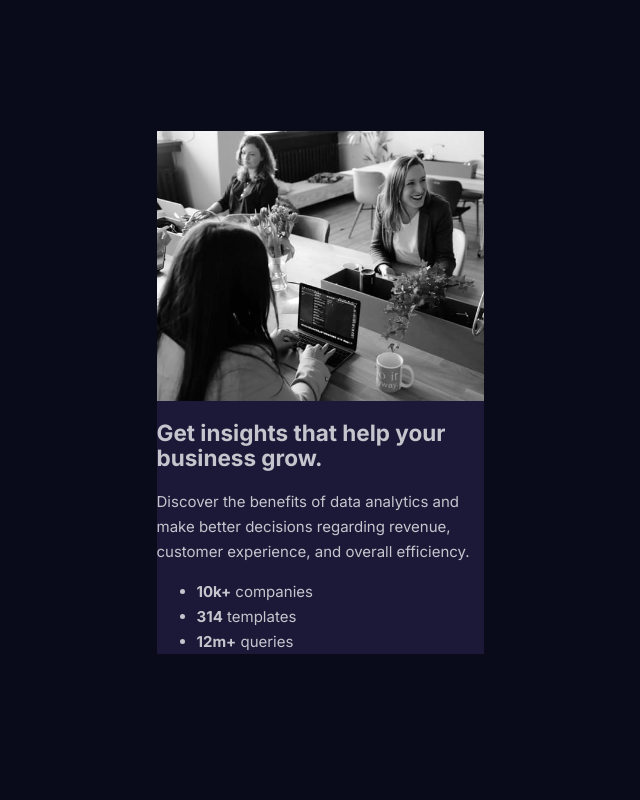
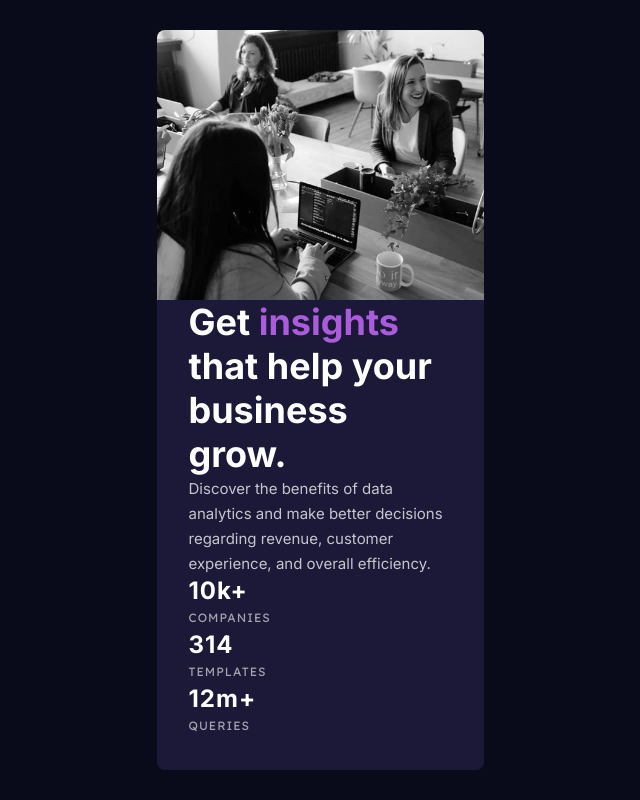
Before and after one commit to ferfalcon/stats-preview-card-component, a plain HTML site: page index.html in a window 1280 px wide. Shown: the whole page, without its empty margins (320-960 px from the left). Drawn offline with Linux system fonts and the light colour scheme.

Commit message:
element classification

```diff
--- a/index.html
+++ b/index.html
@@ -13,16 +13,22 @@
 <body class="top-wrapper">
 	<main>
 		<article class="stats-card">
-			<picture>
+			<picture class="stats-card__image">
 				<source srcset="./images/image-header-desktop.jpg" media="(min-width: 60rem)">
 				<img src="./images/image-header-mobile.jpg" alt="Get insights that help your business grow">
 			</picture>
-			<h1>Get <strong>insights</strong> that help your business grow.</h1>
-			<p>Discover the benefits of data analytics and make better decisions regarding revenue, customer experience, and overall efficiency.</p>
-			<ul>
-				<li><b>10k+</b> companies</li>
-				<li><b>314</b> templates</li>
-				<li><b>12m+</b> queries</li>
+			<h1 class="stats-card__title">Get <strong class="stats-card__title-highlight">insights</strong> that help your business grow.</h1>
+			<p class="stats-card__copy">Discover the benefits of data analytics and make better decisions regarding revenue, customer experience, and overall efficiency.</p>
+			<ul class="stats-card__stats">
+				<li class="stats-card__stat-item">
+					<b class="stats-card__stat-value">10k+</b> companies
+				</li>
+				<li class="stats-card__stat-item">
+					<b class="stats-card__stat-value">314</b> templates
+				</li>
+				<li class="stats-card__stat-item">
+					<b class="stats-card__stat-value">12m+</b> queries
+				</li>
 			</ul>
 		</article>
 	</main>
--- a/styles/styles.less
+++ b/styles/styles.less
@@ -64,10 +64,56 @@ img {
 }
 
 .stats-card {
+	display: grid;
 	width: 90%;
 	max-width: 20.438rem;
 	margin: auto;
 	background: var(--cl-desaturated);
+	border-radius: .5rem;
+}
+
+.stats-card__image {
+	border-radius: .5rem .5rem 0 0;
+	display: block;
+	overflow: hidden;
+}
+
+.stats-card__title {
+	font: var(--ty-heading);
+	color: var(--cl-white);
+	margin: 0;
+	padding: 0 2rem;
+}
+
+.stats-card__title-highlight {
+	color: var(--cl-accent);
+}
+
+.stats-card__copy {
+	margin: 0;
+	padding: 0 2rem;
+}
+
+.stats-card__stats {
+	display: flex;
+	flex-direction: column;
+	margin: 0 0 2rem;
+	padding: 0 2rem;
+}
+
+.stats-card__stat-item {
+	font: var(--ty-stat-name);
+	color: var(--cl-light);
+	text-transform: uppercase;
+	display: flex;
+	flex-direction: column;
+	letter-spacing: .063rem;
+}
+
+.stats-card__stat-value {
+	font: var(--ty-stat-value);
+	color: var(--cl-white);
+	text-transform: initial;
 }
 
 .signature {
```
Also changed, not shown: styles/styles.css, 1 other file.
